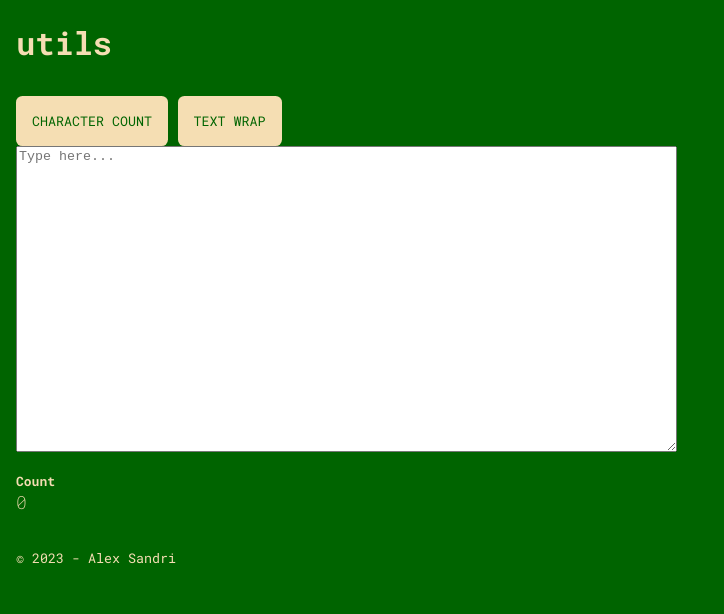
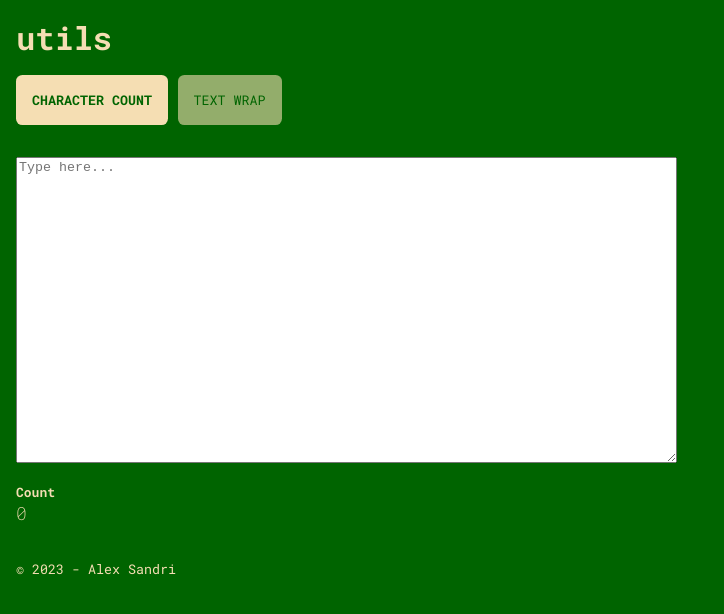
Before and after one commit to alex-sandri/utils.alexsandri.com, a plain HTML site: page index.html in a window 1280 px wide. Both pictures are taken after a click on the button "CHARACTER COUNT". Shown: the whole page, without its empty margins (0-724 px from the left). Drawn offline with Linux system fonts and the light colour scheme.

Commit message:
update styles

```diff
--- a/index.css
+++ b/index.css
@@ -3,6 +3,10 @@
 :root {
   --color: wheat;
   --bg-color: darkgreen;
+}
+
+* {
+  box-sizing: border-box;
 }
 
 body {
@@ -15,7 +19,11 @@ body {
 }
 
 header {
-  margin-bottom: 2rem;
+  margin-bottom: 1rem;
+
+  > h1 {
+    margin: 0;
+  }
 }
 
 footer {
@@ -35,8 +43,6 @@ button {
   cursor: pointer;
 
   &:not(header a):not(footer a) {
-    display: inline-block;
-
     color: var(--bg-color);
     background-color: var(--color);
 
@@ -48,6 +54,22 @@ button {
   }
 
   &:hover {
-    opacity: 0.6;
+    opacity: 0.8;
+  }
+
+  &.selected {
+    font-weight: 700;
   }
 }
+
+nav:has(.selected) > :not(.selected) {
+  opacity: 0.6;
+
+  &:hover {
+    opacity: 1;
+  }
+}
+
+#prog {
+  margin-top: 2rem;
+}
--- a/index.js
+++ b/index.js
@@ -6,7 +6,10 @@ for (const element of elements) {
 
     cleanup();
     loadScript(prog);
-    loadStyleSheet(prog)
+    loadStyleSheet(prog);
+
+    document.querySelector('[data-src].selected')?.classList.remove('selected');
+    element.classList.add('selected');
   });
 }
 
```
